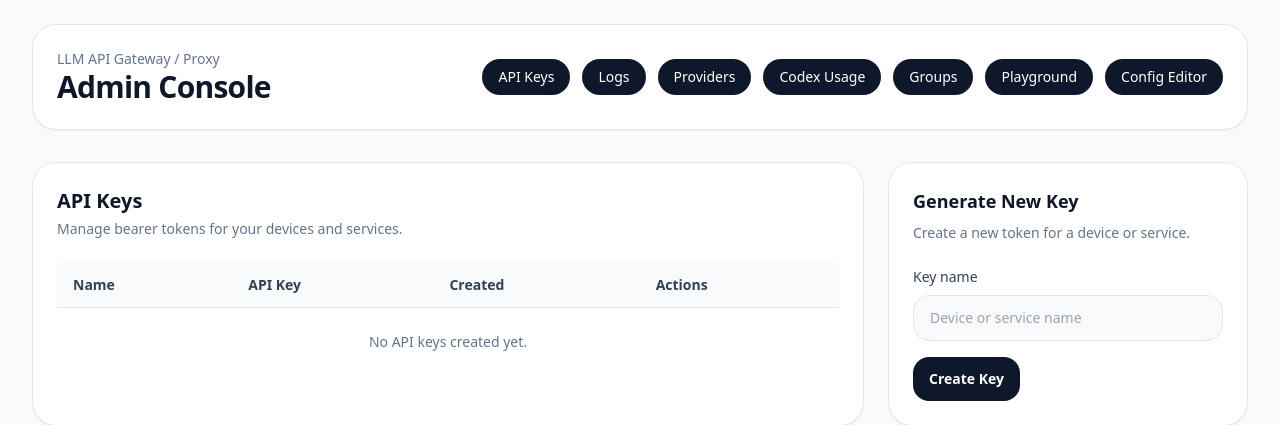
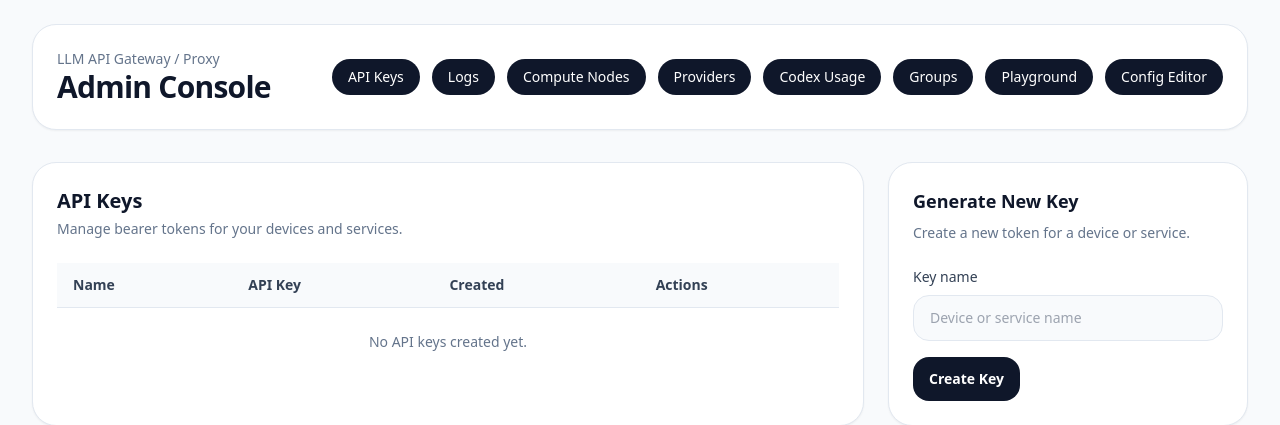
Before and after one commit to LukaCek/simple-AIproxy, a FastAPI app: template templates/keys.html in a window 1280 px wide. Shown: the top 425 px of the page. Run offline with FastAPI, Linux system fonts and the light colour scheme; the template is opened without the code that fills it, so the values that code supplies are empty; some libraries are stand-ins or nearby versions.

Commit message:
Connect compute worker to templates/layout.html

```diff
--- a/templates/layout.html
+++ b/templates/layout.html
@@ -17,6 +17,7 @@
           <nav class="flex flex-wrap gap-3 text-sm font-medium">
             <a href="/admin/keys" class="rounded-full bg-slate-900 px-4 py-2 text-white hover:bg-slate-700">API Keys</a>
             <a href="/admin/logs" class="rounded-full bg-slate-900 px-4 py-2 text-white hover:bg-slate-700">Logs</a>
+            <a href="/admin/compute-nodes" class="rounded-full bg-slate-900 px-4 py-2 text-white hover:bg-slate-700">Compute Nodes</a>
             <a href="/admin/providers" class="rounded-full bg-slate-900 px-4 py-2 text-white hover:bg-slate-700">Providers</a>
             <a href="/admin/codex-usage" class="rounded-full bg-slate-900 px-4 py-2 text-white hover:bg-slate-700">Codex Usage</a>
             <a href="/admin/groups" class="rounded-full bg-slate-900 px-4 py-2 text-white hover:bg-slate-700">Groups</a>
```
